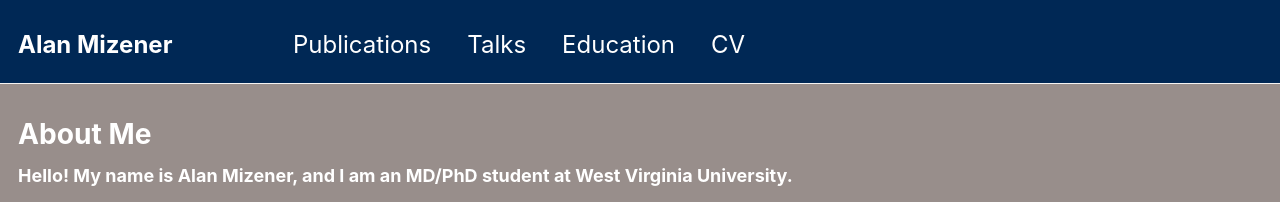
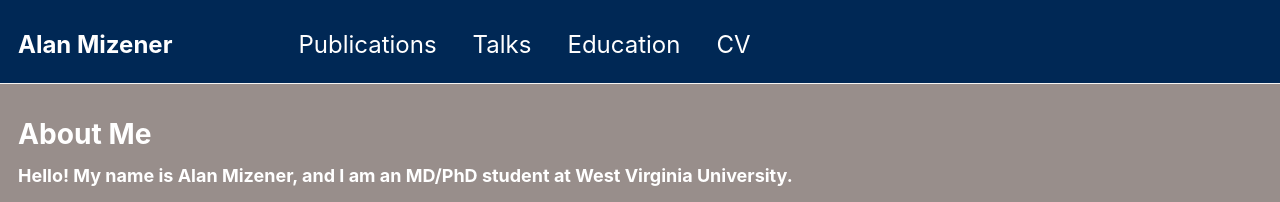
Before and after one commit to admizener/admizener.github.io, a Jekyll site: the page built from _pages/about.md, in a window 1280 px wide. Shown: the top 202 px of the page. Built offline with Jekyll 4.4.1, drawn with Linux system fonts in a browser that asks for light colours.

Commit message:
Update _masthead.scss

```diff
--- a/_sass/_masthead.scss
+++ b/_sass/_masthead.scss
@@ -52,7 +52,7 @@
   white-space: nowrap;
 
   &--lg {
-     padding-right: 4.7em;
+     padding-right: 5em;
      font-weight: 700;
   }
 }
```
